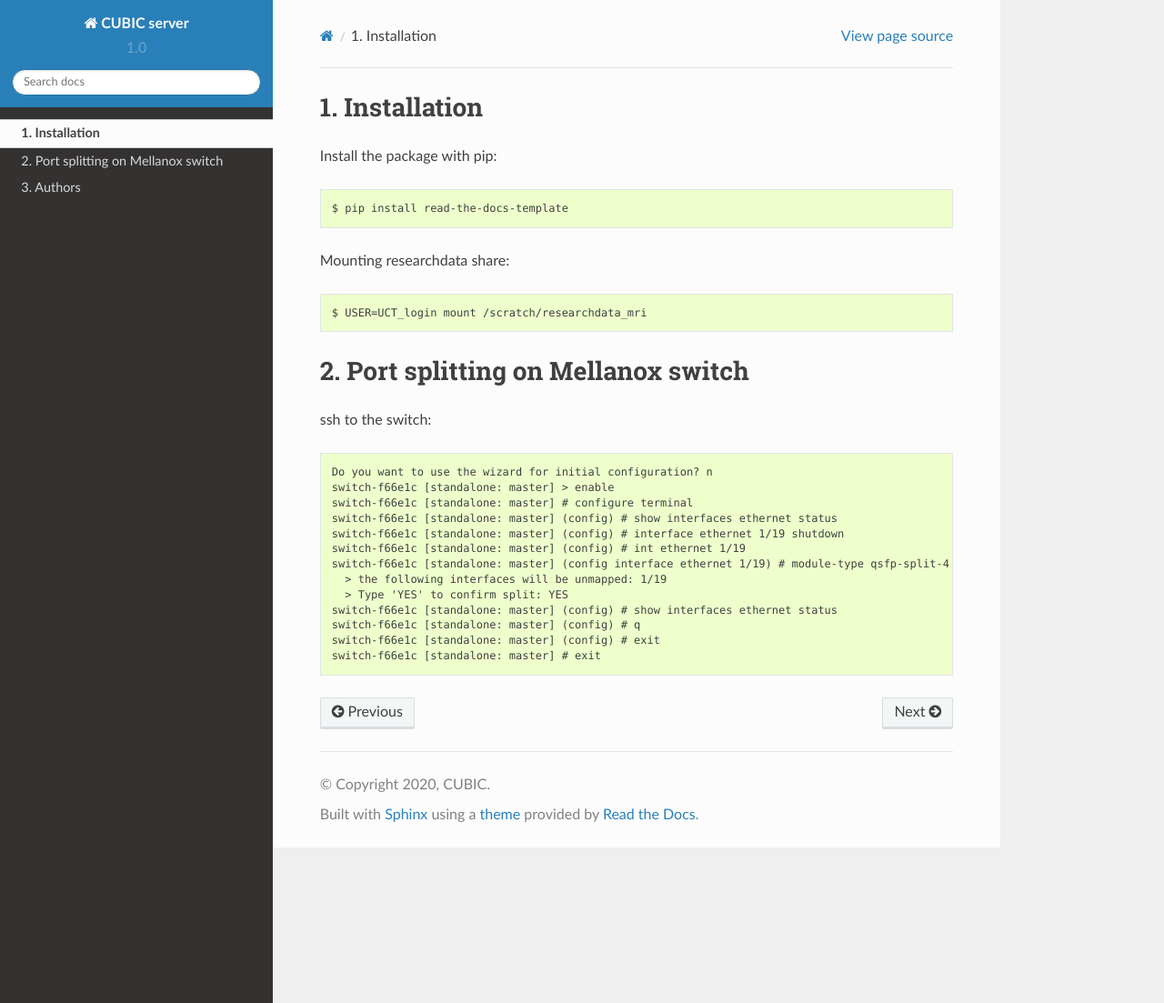
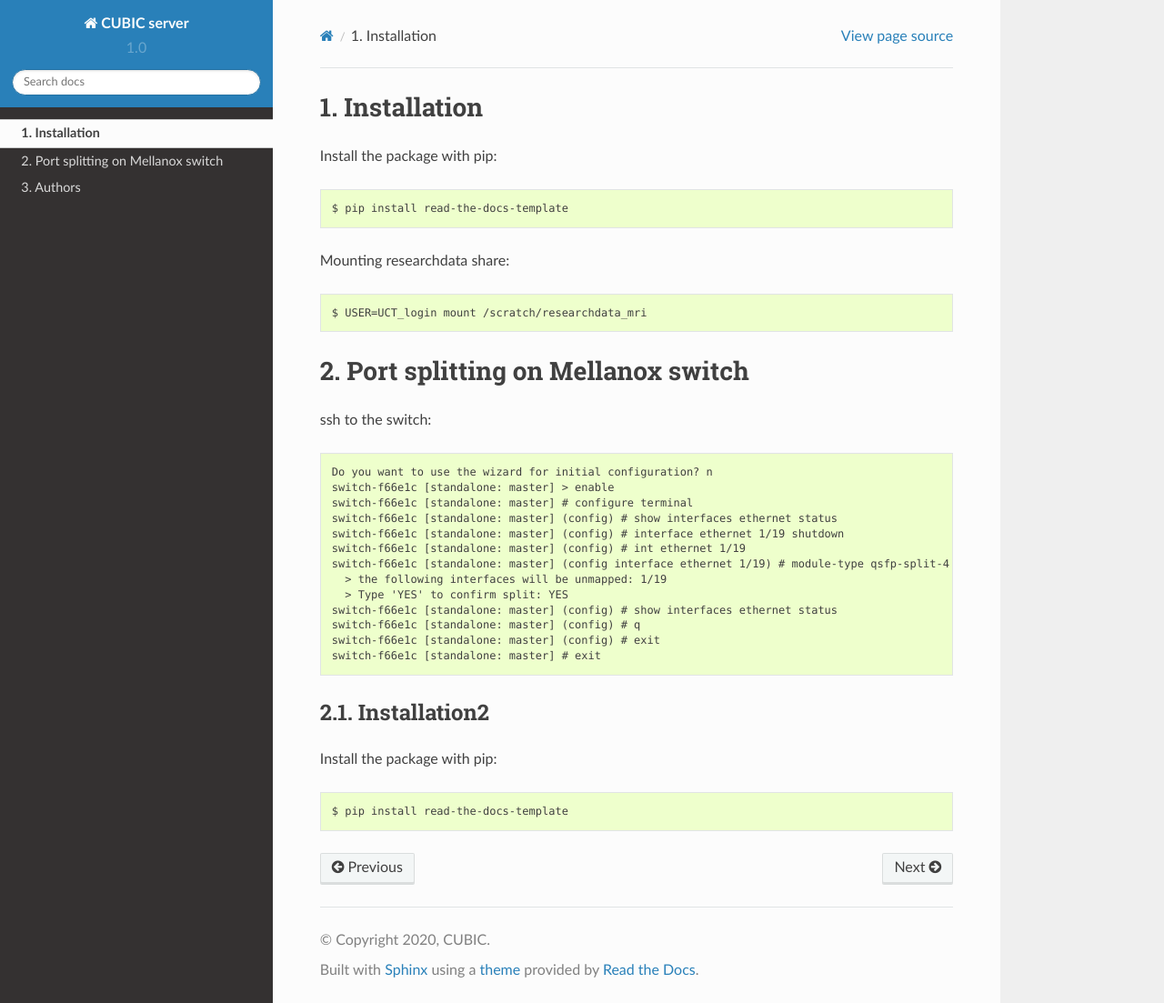
Before and after one commit to jankiemm/setup, a Sphinx documentation site: the page built from docs/Admin.rst, in a window 1280 px wide and 1103 px high. Shown: the whole window at 91% size. Built offline with Sphinx 7.4.7 and the Read the Docs theme 2.0.0, drawn with Linux system fonts in a browser that asks for light colours.

Commit message:
Update Admin.rst

```diff
--- a/docs/Admin.rst
+++ b/docs/Admin.rst
@@ -28,3 +28,11 @@ ssh to the switch::
     switch-f66e1c [standalone: master] (config) # q
     switch-f66e1c [standalone: master] (config) # exit
     switch-f66e1c [standalone: master] # exit
+
+~~~~~~~~~~~~
+Installation2
+~~~~~~~~~~~~
+
+Install the package with pip::
+
+    $ pip install read-the-docs-template
```
